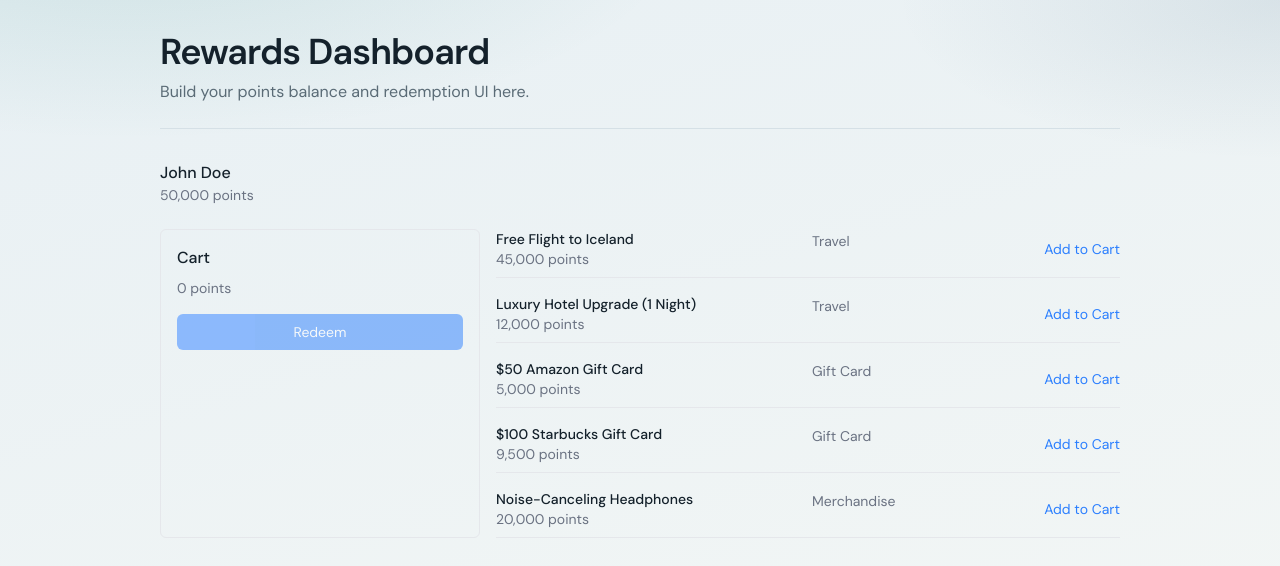
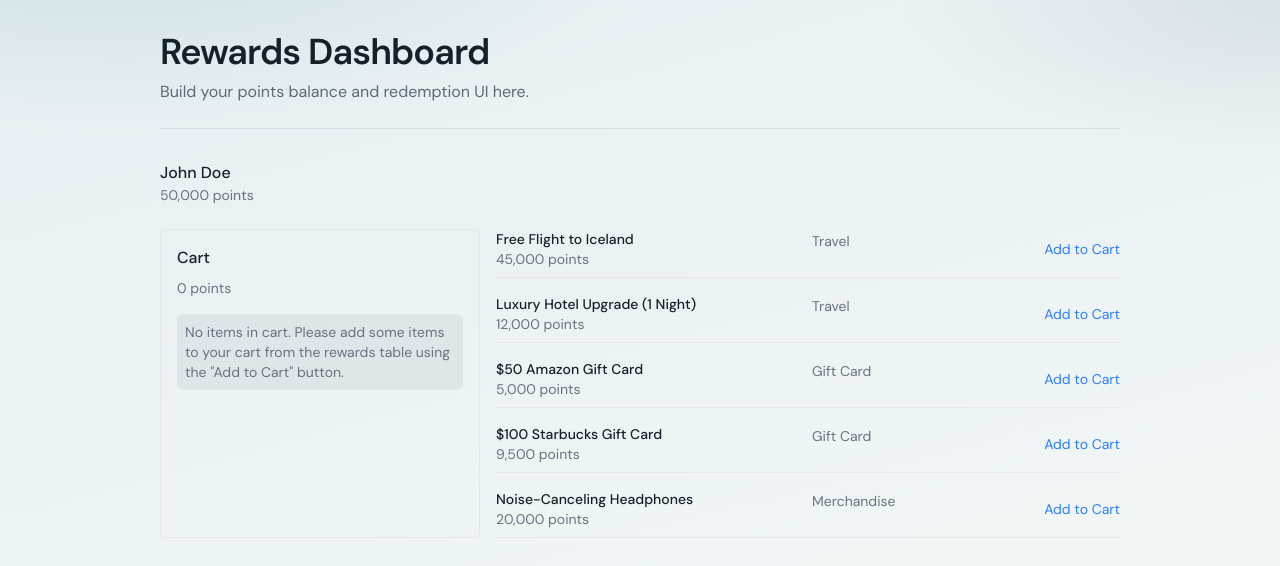
Before and after one commit to raphaellopes/live-rewards-dashboard, a React (Vite) app: page / in a window 1280 px wide. Shown: the top 566 px of the page. Built offline with nearby package versions, Linux system fonts and the light colour scheme.

Commit message:
improve empty state from cart

```diff
--- a/src/components/cart.tsx
+++ b/src/components/cart.tsx
@@ -27,7 +27,7 @@ const Cart: FC = () => {
   };
 
   return (
-    <div className="flex flex-col gap-2 border border-gray-200 p-4 rounded-md min-w-xs">
+    <div className="flex flex-col gap-2 border border-gray-200 p-4 rounded-md min-w-xs max-w-xs">
       <h2 className="font-medium">Cart</h2>
       <p className="text-sm text-gray-500">{formatPoints(cartTotalPoints)}</p>
       <ul className="space-y-2">
@@ -38,6 +38,14 @@ const Cart: FC = () => {
         ))}
       </ul>
 
+      {items.length === 0 && (
+        <p className="text-sm text-gray-500 bg-gray-500/10 p-2 rounded-md">
+          No items in cart. Please add some items to your cart from the rewards
+          table using the "Add to Cart" button.
+        </p>
+      )}
+
+      {cartTotalPoints > 0 && (
         <button
           className="text-sm text-blue-500 bg-blue-500 text-white px-4 py-2 rounded-md disabled:opacity-50 disabled:cursor-not-allowed"
           disabled={cartTotalPoints === 0}
@@ -45,6 +53,7 @@ const Cart: FC = () => {
         >
           Redeem
         </button>
+      )}
       {cartTotalPoints > 0 && (
         <p className="text-xs text-orange-500 bg-orange-500/10 p-2 rounded-md">
           You will have {formatPoints(userPoints - cartTotalPoints)} left after
```
Lines whose indentation alone changed are shown as unchanged.
